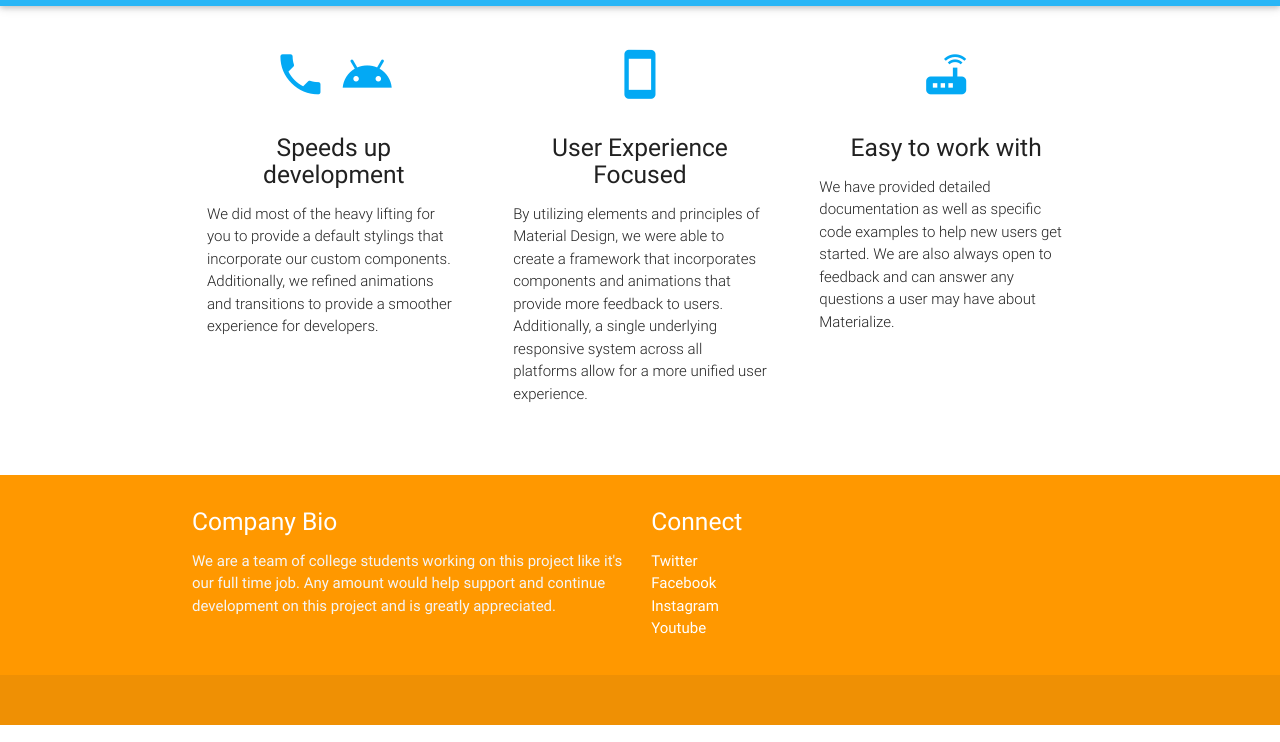
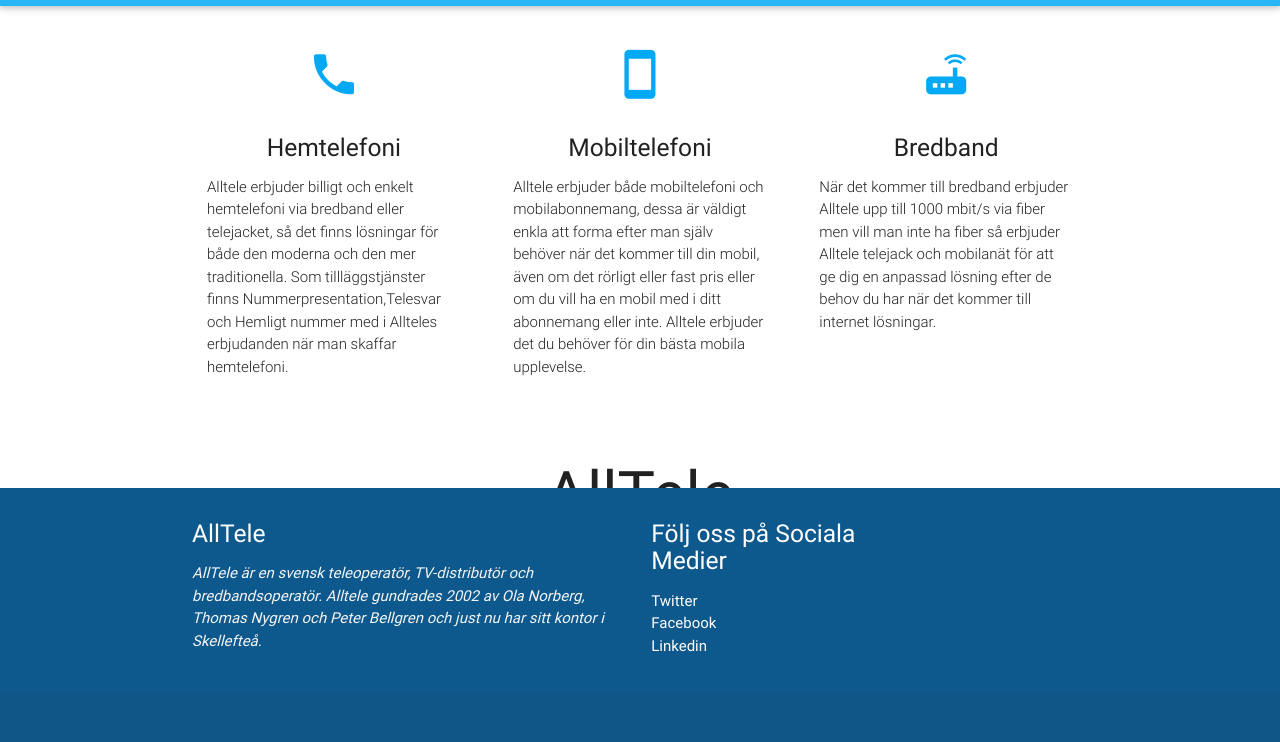
Before and after one commit to smniklas/alltele-kampanj-sida-two, a plain HTML site: page index.html in a window 1280 px wide. Shown: the part 58-800 px from the top of the page. Drawn offline with nearby package versions, Linux system fonts and the light colour scheme.

Commit message:
Site Done

```diff
--- a/css/style.css
+++ b/css/style.css
@@ -18,3 +18,14 @@
 .center-logo{
     margin-top:5px;
 }
+.bottom-footer{
+    position: absolute!important;
+    width:100%;
+    bottom:0;
+    background-color: #0d598d!important;
+}
+.sub-content{
+    width:50%;
+    position: relative;
+    left:25%;
+}
--- a/index.html
+++ b/index.html
@@ -3,8 +3,8 @@
 <head>
   <meta http-equiv="Content-Type" content="text/html; charset=UTF-8"/>
   <meta name="viewport" content="width=device-width, initial-scale=1, maximum-scale=1.0"/>
-  <title>Starter Template - Materialize</title>
-
+  <title>Växellösningar, telefoni och bredband med AllTele Företag</title>
+  <meta name="description" content="AllTele har ett brett utbud av kostnadseffektiva växel-, telefoni- och bredbandstjänster för både små och stora företag."/>
   <!-- CSS  -->
   <link href="https://fonts.googleapis.com/icon?family=Material+Icons" rel="stylesheet">
   <link href="css/materialize.css" type="text/css" rel="stylesheet" media="screen,projection"/>
@@ -13,62 +13,73 @@
 <body>
 
   <nav class="light-blue lighten-1" role="navigation">
-    <div class="nav-wrapper container"><img class="center-logo" id="igtrad" src="alltele-logo.png" alt="Inneträdgården på lokalen" />
+    <div class="nav-wrapper container"><img class="center-logo" id="allteleL" src="alltele-logo.png" alt="allteles logga i png format" />
     </div>
   </nav>
 
   <section class="container">
     <article class="section">
-
-      <!--   Icon Section   -->
       <div class="row">
         <div class="col s12 m4">
-          <article class="icon-block">
-            <h2 class="center light-blue-text"><i class="material-icons">phone android</i></h2>
-            <h5 class="center">Speeds up development</h5>
+          <article class="icon-block" itemscope itemtype="http://schema.org/Organization">
+            <h2 class="center light-blue-text"><i class="material-icons">phone</i></h2>
+            <h5 class="center">Hemtelefoni</h5>
 
-            <p class="light">We did most of the heavy lifting for you to provide a default stylings that incorporate our custom components. Additionally, we refined animations and transitions to provide a smoother experience for developers.</p>
+            <p class="light">
+              <span itemprop="name">Alltele</span> erbjuder billigt och enkelt hemtelefoni via bredband eller telejacket, så det finns lösningar för både den moderna och den mer traditionella.
+              Som tillläggstjänster finns Nummerpresentation,Telesvar och Hemligt nummer med i <span itemprop="name">Allteles</span> erbjudanden när man skaffar hemtelefoni.
+            </p>
           </article>
         </div>
 
         <div class="col s12 m4">
-          <article class="icon-block">
+          <article class="icon-block" itemscope itemtype="http://schema.org/Organization">
             <h2 class="center light-blue-text"><i class="material-icons">smartphone</i></h2>
-            <h5 class="center">User Experience Focused</h5>
+            <h5 class="center">Mobiltelefoni</h5>
 
-            <p class="light">By utilizing elements and principles of Material Design, we were able to create a framework that incorporates components and animations that provide more feedback to users. Additionally, a single underlying responsive system across all platforms allow for a more unified user experience.</p>
+            <p class="light">
+              <span itemprop="name">Alltele</span> erbjuder både mobiltelefoni och mobilabonnemang, dessa är väldigt enkla att forma efter man själv behöver när det kommer till din mobil, även om det rörligt eller fast pris eller om du vill ha en mobil med i ditt abonnemang eller inte.
+              <span itemprop="name">Alltele</span> erbjuder det du behöver för din bästa mobila upplevelse.
+            </p>
           </article>
         </div>
 
         <div class="col s12 m4">
-          <article class="icon-block">
+          <article class="icon-block" itemscope itemtype="http://schema.org/Organization">
             <h2 class="center light-blue-text"><i class="material-icons">router</i></h2>
-            <h5 class="center">Easy to work with</h5>
+            <h5 class="center">Bredband</h5>
 
-            <p class="light">We have provided detailed documentation as well as specific code examples to help new users get started. We are also always open to feedback and can answer any questions a user may have about Materialize.</p>
+            <p class="light">När det kommer till bredband erbjuder <span itemprop="name">Alltele</span> upp till 1000 mbit/s via fiber men vill man inte ha fiber så erbjuder <span itemprop="name">Alltele</span> telejack och mobilanät för att ge dig en anpassad lösning efter de behov du har när det kommer till internet lösningar.</p>
           </article>
         </div>
       </div>
 
     </article>
   </section>
-
-  <footer class="page-footer orange">
-    <section class="container bottom-footer">
+  <section class="center">
+    <article class="center" itemscope itemtype="http://schema.org/Organization">
+      <header><h1 class="center"><span itemprop="name">AllTele</span></h1></header>
+      <p class="center light sub-content">
+        Förtaget <span itemprop="name">Alltele grundades 2002 av <span itemprop="name">Ola Norberg</span>, <span itemprop="name">Thomas Nygren</span> och <span itemprop="name">Peter Bellgren</span>. Deras telefoniverksamhet lanserades 2004 genom att de övertog 2000 abonnenter från dåvaranade Song Networks och Tele 2.
+        Fram till 2007 så växte verksamheten fram organiskt tills de breddade deras tjänstutbud och antog en aggressiv förvärvspolicy antogs och deras affärsvolym ökade. Det var även under 2007 som <span itemprop="name">Alltele</span> börsnoterades på First North.<br>
+        <br>
+        <span itemprop="name">Alltele</span> omfattade i början av 2010 cirka ett 100-tal stadsnät och runt 130 anställda på 9 olika orter i Sverige.
+      </p>
+    </article>
+  </section>
+  <footer class="page-footer bottom-footer">
+    <section class="container">
       <article class="row">
-        <section class="col l6 s12">
-          <h5 class="white-text">Company Bio</h5>
-          <p class="grey-text text-lighten-4">We are a team of college students working on this project like it's our full time job. Any amount would help support and continue development on this project and is greatly appreciated.</p>
-
-
+        <section class="col l6 s12" itemscope itemtype="http://schema.org/Person">
+          <h5 class="white-text"><span itemprop="name">AllTele</span></h5>
+          <p class="grey-text text-lighten-4"><em><span itemprop="name">AllTele</span> är en svensk teleoperatör, TV-distributör och bredbandsoperatör. Alltele gundrades 2002 av <span itemprop="name">Ola Norberg</span>, <span itemprop="name">Thomas Nygren</span> och <span itemprop="name">Peter Bellgren</span> och just nu har sitt kontor i Skellefteå.</em></p>
         </section>
         <article class="col l3 s12">
-          <h5 class="white-text">Connect</h5>
+          <h5 class="white-text">Följ oss på Sociala Medier</h5>
           <ul>
-            <li><a class="white-text" href="#!">Twitter</a></li>
-            <li><a class="white-text" href="#!">Facebook</a></li>
-            <li><a class="white-text" href="#!">Instagram</a></li>
-            <li><a class="white-text" href="#!">Youtube</a></li>
+            <li><a class="white-text" itemprop="url" href="https://twitter.com/alltele?lang=sv">Twitter</a></li>
+            <li><a class="white-text" itemprop="url" href="https://sv-se.facebook.com/AllTele/">Facebook</a></li>
+            <li><a class="white-text" itemprop="url" href="https://www.linkedin.com/company/alltele-ab">Linkedin</a></li>
           </ul>
         </article>
       </article>
```
